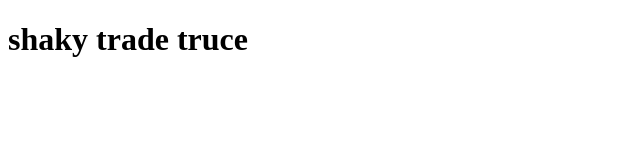
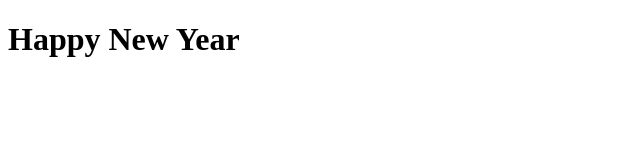
Before and after one commit to abrahamgracco/irgnet-mutaug, a Next.js app: page / in a window 1280 px wide. Shown: the top 160 px of the page, without its empty margins (0-640 px from the left). Built offline with nearby package versions, Linux system fonts and the light colour scheme.

Commit message:
New Year

```diff
--- a/pages/index.js
+++ b/pages/index.js
@@ -1,5 +1,5 @@
 function Home() {
-  return <h1>shaky trade truce</h1>;
+  return <h1>Happy New Year</h1>;
 }
 
 export default Home;
```
